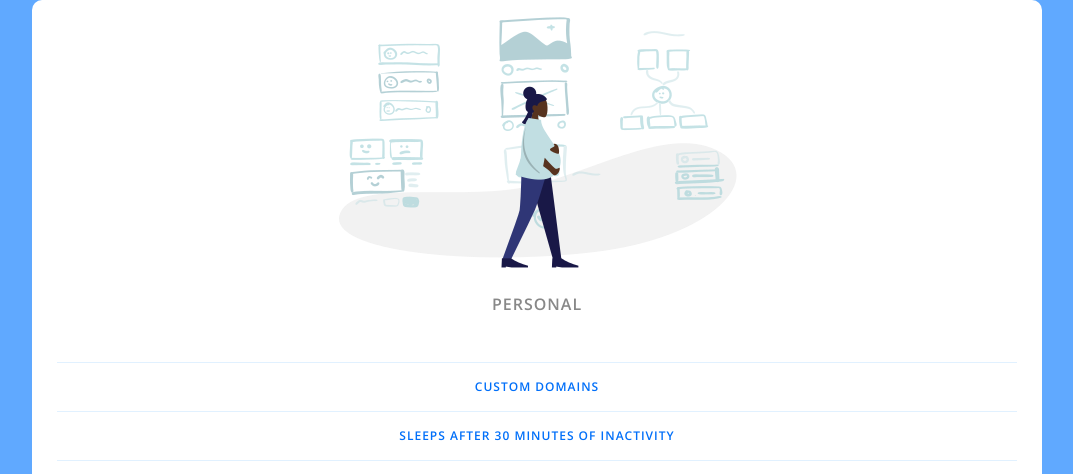
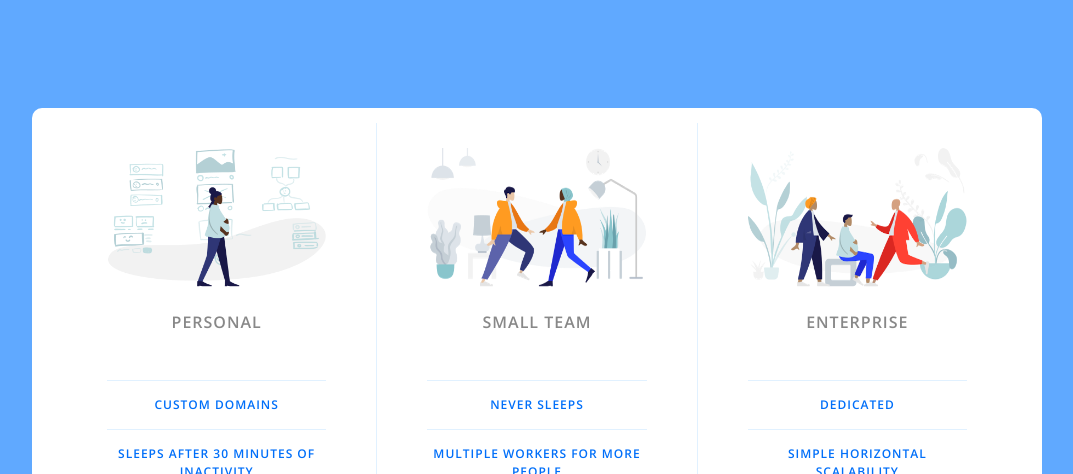
Before and after one commit to singharaj-usai/Pricing-Panel-Project, a website: page index.html in a window 1280 px wide. Shown: the top 474 px of the page, without its empty margins (103-1176 px from the left). Drawn offline with nearby package versions, Linux system fonts and the light colour scheme.

Commit message:
media queries flex row

```diff
--- a/app.css
+++ b/app.css
@@ -137,6 +137,20 @@
 }
 
 .pricing-button.is-featured:hover, .pricing-button.is-featured:focus {
-    background-color: #269affg;
+    background-color: #269aff;
     color: white;
 }
+
+@media (min-width: 900px) {
+    .panel {
+        flex-direction: row;
+    }
+    .pricing-plan {
+        border-bottom: none;
+        border-right: 1px solid #e1f1ff;
+        padding: 25px 50px;
+    }
+    .pricing-plan:last-child {
+        border-right: none;
+    }
+}
```
